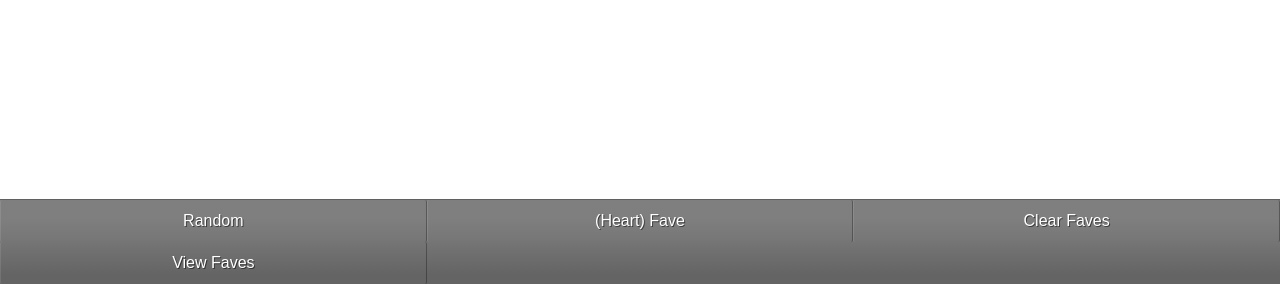
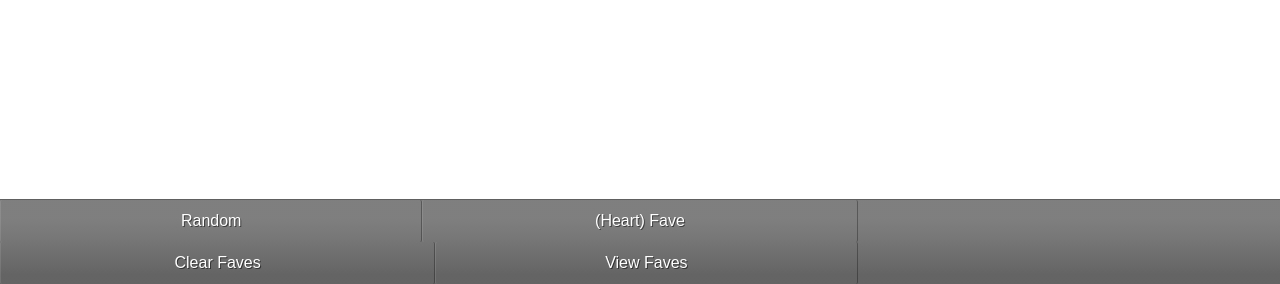
Before and after one commit to nomatteus/oblique-strategies, a Flask app: page / in a window 1280 px wide. Shown: the part 516-800 px from the top of the page. Run offline with Flask 2, Linux system fonts and the light colour scheme; some libraries are stand-ins or nearby versions; some web fonts are replaced.

Commit message:
Fix widths of bottom buttons

```diff
--- a/static/css/style.css
+++ b/static/css/style.css
@@ -249,9 +249,12 @@ footer {
   }
     #strat-nav li {
       display: block;
-      width: 33.333333333%;
+      width: 33%;
       float: left;
       text-align: center;
+    }
+    #strat-nav li.mid {
+      width: 34%;
     }
     #strat-nav li .inner {
       border-radius: 2px;
--- a/templates/index.html
+++ b/templates/index.html
@@ -8,9 +8,9 @@
 
 {% block footer %}
   <ul id="strat-nav">
-    <li id="random"><div class="inner"><a href="#">Random</a></div></li>
-    <li id="fave"><div class="inner"><a href="#">(Heart) Fave</a></div></li>
-    <li id="clear-faves"><div class="inner"><a href="#">Clear Faves</a></div></li>
-    <li id="view-faves"><div class="inner"><a href="#">View Faves</a></div></li>
+    <li id="random" class="first"><div class="inner"><a href="#">Random</a></div></li>
+    <li id="fave" class="mid"><div class="inner"><a href="#">(Heart) Fave</a></div></li>
+    <li id="clear-faves" class="mid"><div class="inner"><a href="#">Clear Faves</a></div></li>
+    <li id="view-faves" class="last"><div class="inner"><a href="#">View Faves</a></div></li>
   </ul>
 {% endblock %}
```
